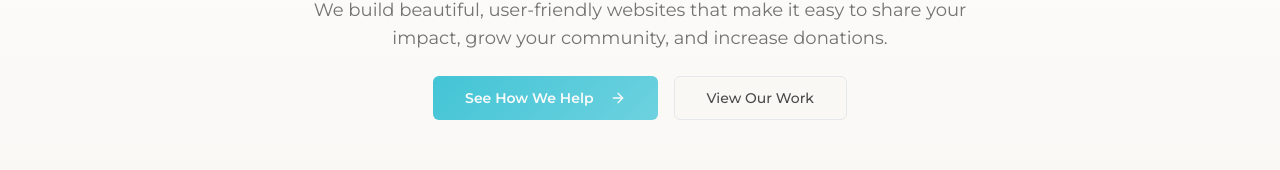
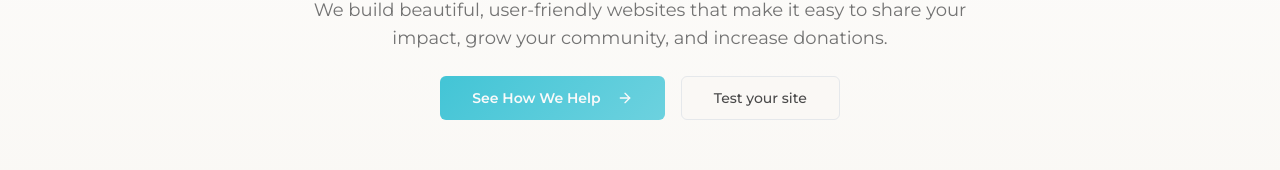
Before and after one commit to maxzipperman/community-and-faith-and-whatnot-30, a React (Vite) app: page / in a window 1280 px wide. Shown: the part 384-554 px from the top of the page. Built offline with nearby package versions, Linux system fonts and the light colour scheme.

Commit message:
Update CTA to AI Feedback
Change "View Our Work" link to "Test Your Site" and point to the AI Feedback tool.

```diff
--- a/src/pages/Index.tsx
+++ b/src/pages/Index.tsx
@@ -37,7 +37,7 @@ const Index = () => {
                 </Link>
               </Button>
               <Button asChild variant="outline" size="lg">
-                <Link to="/portfolio">View Our Work</Link>
+                <Link to="/ai-feedback">Test your site</Link>
               </Button>
             </div>
           </div>
```
